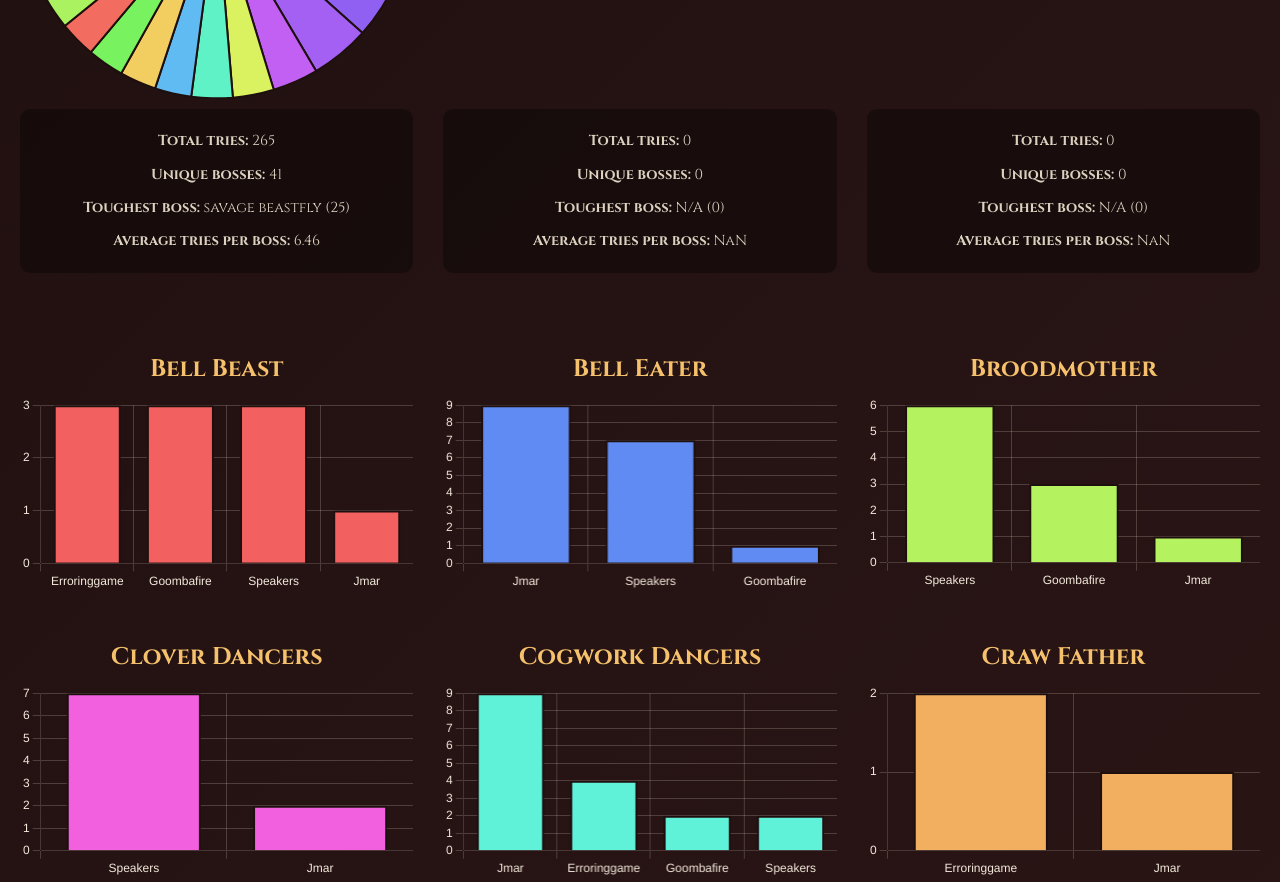
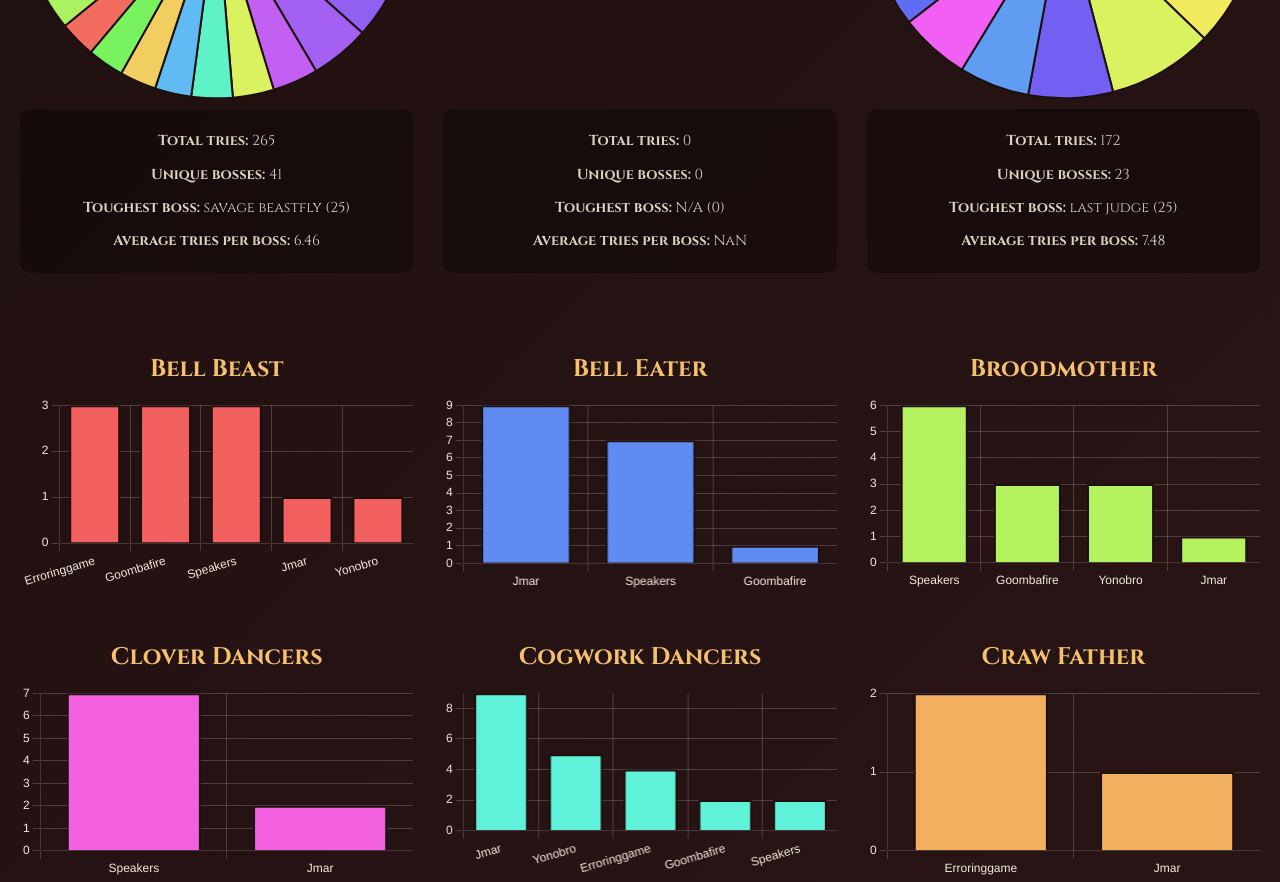
Before and after one commit to tipx2/proper-gamers-silksong-deaths, a plain HTML site: page index.html in a window 1280 px wide. Shown: the part 1140-2022 px from the top of the page. Drawn offline with nearby package versions, Linux system fonts and the light colour scheme.

Commit message:
added yonobro as well as global stats panel

```diff
--- a/css/style.css
+++ b/css/style.css
@@ -114,3 +114,38 @@ canvas {
   color: #ddd2c0;
   font-size: 0.85em;
 }
+
+.global-stats {
+  max-width: 900px;
+  margin: 60px auto;
+  padding: 20px;
+  background: rgba(0,0,0,0.35);
+  border-radius: 15px;
+  text-align: center;
+}
+
+.global-stats h2 {
+  color: #f5c16c;
+  margin-bottom: 15px;
+}
+
+.global-buttons {
+  margin-bottom: 15px;
+}
+
+.global-buttons button {
+  margin: 0 5px;
+  padding: 8px 12px;
+  border-radius: 6px;
+  border: none;
+  background: #3b1d1d;
+  color: #f2e9dc;
+  font-family: 'Cinzel', serif;
+  font-weight: 700;
+  cursor: pointer;
+  transition: background 0.2s;
+}
+
+.global-buttons button:hover {
+  background: #5a2c2c;
+}
--- a/index.html
+++ b/index.html
@@ -27,13 +27,25 @@
   <div class="bar-grid" id="bossCharts"></div>
 
   <div class="compare-container">
-    <h2>Interactive Boss Comparison</h2>
+    <h2>Interactive Comparison</h2>
     <div style="display:flex; justify-content:center; flex-wrap:wrap; gap:10px; margin-bottom:20px;">
       <select id="player1"></select>
       <select id="player2"></select>
     </div>
     <canvas id="compareChart"></canvas>
   </div>
+
+  <!-- Global stats section -->
+  <div class="global-stats" id="globalStats">
+    <h2>Global Stats</h2>
+    <div class="global-buttons">
+      <button data-chart="hardest">Total Tries</button>
+      <button data-chart="average">Average Tries</button>
+    </div>
+    <canvas id="globalChart"></canvas>
+  </div>
+
+
 
   <div class="katok-section">
     <h2>The Katok</h2>
--- a/js/charts.js
+++ b/js/charts.js
@@ -209,8 +209,92 @@ function createComparisonChart(datasets, colorMap = {}) {
   update();
 }
 
+function createGlobalStats(datasets) {
+  const ctx = document.getElementById('globalChart');
+  if (!ctx) return;
+
+  // Aggregate totals across all players
+  const totals = {};
+  const bossPlayerCount = {}; // how many players attempted each boss
+  for (const player in datasets) {
+    for (const boss in datasets[player]) {
+      totals[boss] = (totals[boss] || 0) + datasets[player][boss];
+      bossPlayerCount[boss] = (bossPlayerCount[boss] || 0) + 1;
+    }
+  }
+
+  // Chart instance
+  let globalChart = new Chart(ctx, {
+    type: 'bar',
+    data: { labels: [], datasets: [] },
+    options: {
+      responsive: true,
+      maintainAspectRatio: true,
+      plugins: { legend: { display: false } },
+      scales: {
+      y: {
+        beginAtZero: true,
+        ticks: { color: '#f2e9dc' },
+        grid: { color: 'rgba(242,233,220,0.2)' }
+      },
+      x: {
+        ticks: {
+          color: '#f2e9dc',
+          autoSkip: false,   // <— show ALL labels
+          maxRotation: 60,   // <— rotate if needed
+          minRotation: 45    // <— minimum tilt
+        },
+        grid: { color: 'rgba(242,233,220,0.2)' }
+      }
+    }
+  }
+});
+
+function updateChart(mode) {
+  let sorted;
+
+  if (mode === 'hardest') {
+    sorted = Object.entries(totals).sort((a, b) => b[1] - a[1]);
+  } else if (mode === 'average') {
+    sorted = Object.entries(totals)
+      .map(([boss, total]) => [boss, total / bossPlayerCount[boss]])
+      .sort((a, b) => b[1] - a[1]);
+  } else {
+    sorted = [];
+  }
+
+  const labels = sorted.map(x => x[0]);
+  const vals = sorted.map(x => x[1]);
+
+  globalChart.data.labels = labels;
+  globalChart.data.datasets = [{
+    label: mode === 'average' ? 'Average Tries' : 'Total Tries',
+    data: vals,
+    backgroundColor: '#F5C16C',
+    borderColor: '#C78F43',
+    borderWidth: 1
+  }];
+  globalChart.update();
+}
+
+
+  // Hook up buttons
+  const buttons = document.querySelectorAll('.global-buttons button');
+  buttons.forEach(btn => {
+    btn.addEventListener('click', () => {
+      updateChart(btn.dataset.chart);
+    });
+  });
+
+  // Default view = Hardest
+  updateChart('hardest');
+}
+
+
+
 
 // Initialize all charts
 createPieCharts(datasetsJS,colorMapJS);
 createBossCharts(datasetsJS,colorMapJS);
 createComparisonChart(datasetsJS,colorMapJS);
+createGlobalStats(datasetsJS);
--- a/js/data.js
+++ b/js/data.js
@@ -158,7 +158,31 @@ const datasetsJS = {
     "plasmified zango": 1
   },
   "Thatlegend101": {},
-  "Yonobro": {}
+  "Yonobro": {
+    "moss mother": 2,
+    "bell beast": 1,
+    "lace": 1,
+    "fourth chorus": 1,
+    "moorwing": 10,
+    "sister splinter": 8,
+    "widow": 15,
+    "moss mother 2": 10,
+    "skull tyrant": 8,
+    "skull tyrant 2": 1,
+    "last judge": 25,
+    "cogwork dancers": 5,
+    "trobbio": 22,
+    "savage beastfly": 17,
+    "phantom": 12,
+    "groal": 10,
+    "broodmother": 3,
+    "first sinner": 4,
+    "father of the flame": 4,
+    "lugoli": 4,
+    "second sentinel": 1,
+    "lace 2": 3,
+    "grand mother silk": 5
+  }
 };
 const colorMapJS = {
   "bell beast": "#F26060",
```
Also changed, not shown: data/Yonobro.txt.
